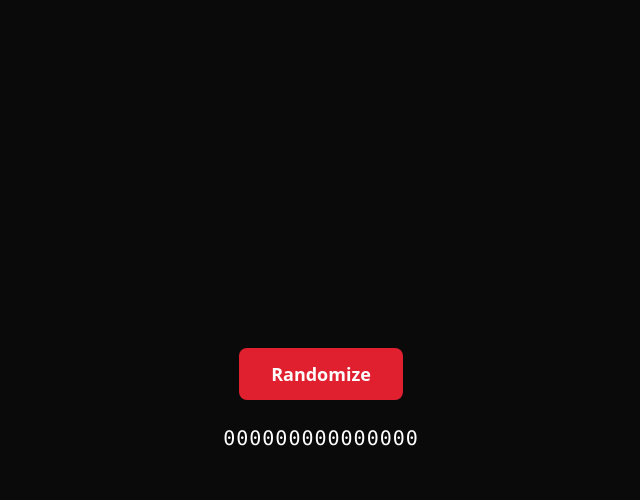
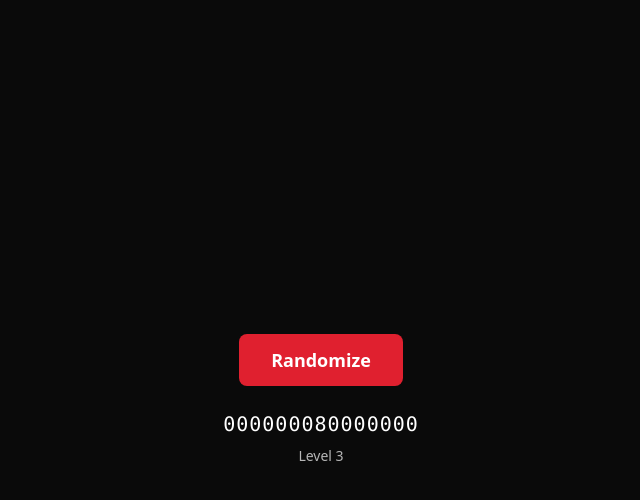
Before and after one commit to GabrielVD/cc-randomizer, a React (Vite) app: page / in a window 1280 px wide. Both pictures are taken after a click on the button "Randomize". Shown: the top 500 px of the page, without its empty margins (319-959 px from the left). Built offline with nearby package versions, Linux system fonts and the light colour scheme.

Commit message:
risk codes

```diff
--- a/src/App.tsx
+++ b/src/App.tsx
@@ -1,23 +1,26 @@
 import { useState } from 'react'
-import { generateCode } from './generateCode'
+import { generateCode, type Risk } from './generateCode'
 
 function App() {
-  const [code, setCode] = useState<string | null>(null)
+  const [risk, setRisk] = useState<Risk | null>(null)
 
   return (
     <main className="flex min-h-svh flex-col items-center justify-center gap-6">
       <button
         type="button"
         className="cursor-pointer rounded-lg bg-randomize px-8 py-3 text-lg font-semibold text-white transition-colors hover:bg-randomize-hover focus-visible:outline-2 focus-visible:outline-offset-2 focus-visible:outline-white"
-        onClick={() => setCode(generateCode())}
+        onClick={() => setRisk(generateCode())}
       >
         Randomize
       </button>
-      <p
-        className={`m-0 font-mono text-xl tracking-wider text-white ${code ? 'visible' : 'invisible'}`}
-      >
-        {code ?? '\u00A0'}
-      </p>
+      <div className={`flex flex-col items-center gap-2 ${risk ? 'visible' : 'invisible'}`}>
+        <p className="m-0 font-mono text-xl tracking-wider text-white">
+          {risk?.code ?? '\u00A0'}
+        </p>
+        <p className="m-0 text-sm text-white/70">
+          {risk ? `Level ${risk.level}` : '\u00A0'}
+        </p>
+      </div>
     </main>
   )
 }
--- a/src/generateCode.ts
+++ b/src/generateCode.ts
@@ -1,4 +1,158 @@
+export type Risk = {
+  code: string;
+  level: 1|2|3;
+};
 
-export function generateCode(): string {
-  return '000000000000000';
+type RiskGroup = {
+  risks: Risk[];
 }
+
+const riskData = buildRisks();
+
+export function generateCode(): Risk {
+  let risk = pick(riskData.key.risks);
+  return risk;
+}
+
+function sumCode(a: string, b: string): string {
+  const digits = '0123456789ABCDEFGHJKMNPQRSTVWXYZ';
+  let result = '';
+  for (let i = 0; i < a.length; i++) {
+    const sum = digits.indexOf(a[i]) + digits.indexOf(b[i]);
+    result += digits[sum];
+  }
+  return result;
+}
+
+function pick<T>(list: T[]): T {
+  const index = Math.floor(cryptoRandom() * list.length);
+  return list[index];
+}
+
+function cryptoRandom(): number {
+  const array = new Uint32Array(1);
+  crypto.getRandomValues(array);
+  return array[0] / (0xFFFFFFFF + 1); // normalize to [0, 1)
+}
+
+function buildRisks() {
+  const free: RiskGroup[] = [
+    {
+      risks: [
+      { code: '000000000000001', level: 1 },
+      { code: '000000000000002', level: 2 },
+      { code: '000000000000004', level: 3 }
+    ]},
+    {
+      risks: [
+      { code: '000000000000008', level: 1 },
+      { code: '00000000000000G', level: 2 }
+    ]},
+    {
+      risks: [
+      { code: '000000000000020', level: 1 },
+      { code: '000000000000040', level: 2 }
+    ]},
+    {
+      risks: [
+      { code: '0000000000000G0', level: 1 },
+      { code: '000000000000100', level: 2 },
+      { code: '000000000000200', level: 3 }
+    ]},
+    {
+      risks: [
+      { code: '000000000000400', level: 1 },
+      { code: '000000000000800', level: 2 }
+    ]},
+    {
+      risks: [
+      { code: '000000000001000', level: 1 },
+      { code: '000000000002000', level: 2 }
+    ]},
+    {
+      risks: [
+      { code: '000000000008000', level: 1 },
+      { code: '000000000010000', level: 3 }
+    ]},
+    {
+      risks: [
+      { code: '000000000020000', level: 1 },
+      { code: '000000000040000', level: 2 }
+    ]},
+    {
+      risks: [
+      { code: '0000000000G0000', level: 1 },
+      { code: '000000000100000', level: 2 }
+    ]},
+    {
+      risks: [
+      { code: '000000000400000', level: 1 }
+    ]},
+    {
+      risks: [
+      { code: '000000000800000', level: 2 }
+    ]},
+    {
+      risks: [
+      { code: '000000000G00000', level: 3 }
+    ]},
+    {
+      risks: [
+      { code: '000000002000000', level: 2 }
+    ]},
+    {
+      risks: [
+      { code: '000000004000000', level: 3 }
+    ]}
+  ];
+
+  const key: RiskGroup = {
+    risks: [
+    { code: '000000010000000', level: 3 },
+    { code: '000000080000000', level: 3 }
+  ]};
+
+  const locked: RiskGroup[] = [
+    {
+      risks: [
+      { code: '0000000H0000000', level: 1 }
+    ]},
+    {
+      risks: [
+      { code: '000000100000000', level: 2 }
+    ]},
+    {
+      risks: [
+      { code: '000000400000000', level: 1 },
+      { code: '000000800000000', level: 2 }
+    ]},
+    {
+      risks: [
+      { code: '000001000000000', level: 1 },
+      { code: '000002000000000', level: 2 }
+    ]},
+    {
+      risks: [
+      { code: '000008000000000', level: 1 },
+      { code: '00000G000000000', level: 2 }
+    ]},
+    {
+      risks: [
+      { code: '000020000000000', level: 1 },
+      { code: '0000G0000000000', level: 1 },
+      { code: '000400000000000', level: 1 },
+      { code: '001000000000000', level: 1 }
+    ]},
+    {
+      risks: [
+      { code: '008000000000000', level: 1 },
+      { code: '00G000000000000', level: 2 }
+    ]}
+  ];
+
+  return {
+    free,
+    key,
+    locked
+  };
+}
```
